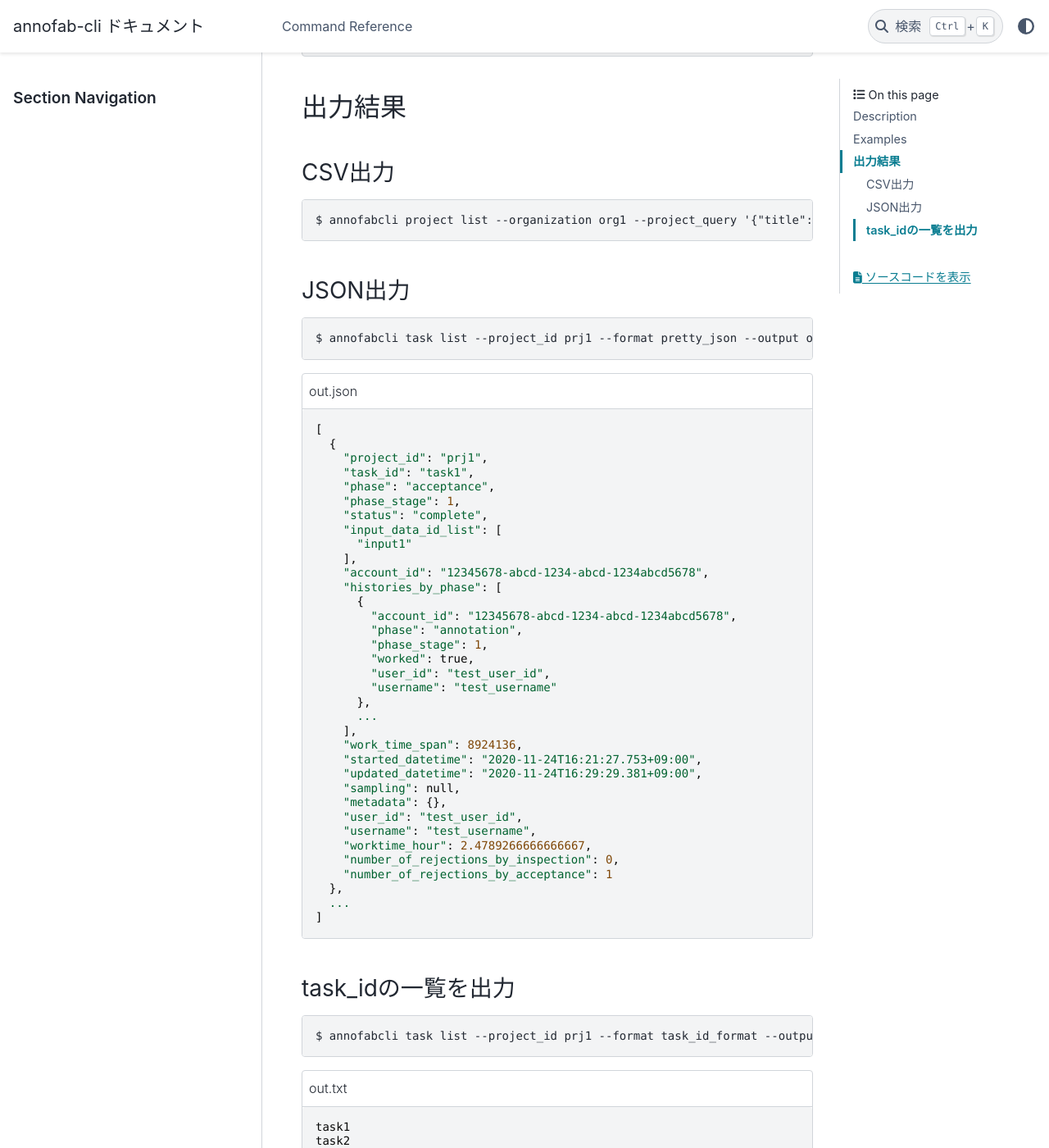
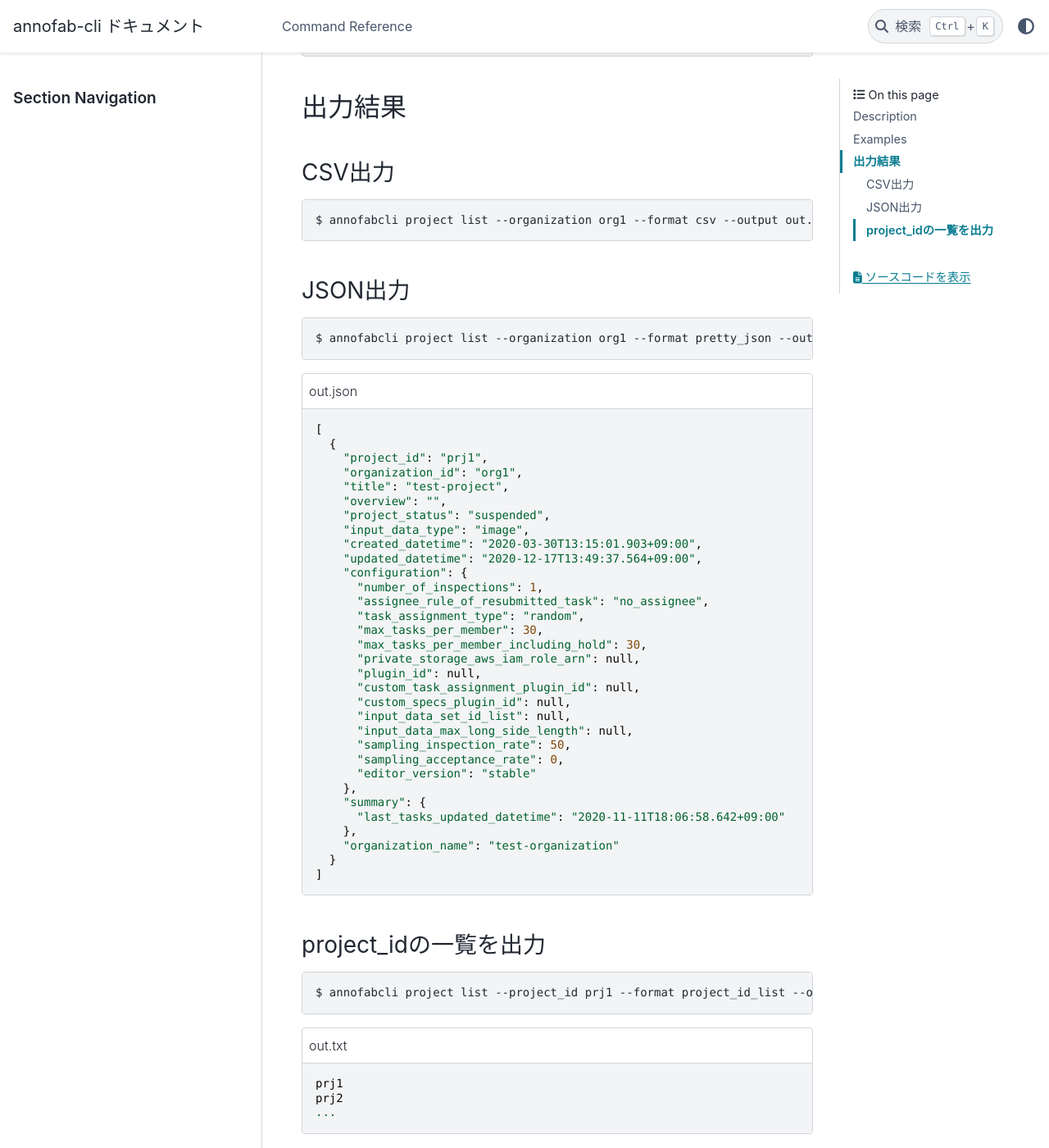
Before and after one commit to kurusugawa-computer/annofab-cli, a Sphinx documentation site: the page built from docs/command_reference/project/list.rst, in a window 1280 px wide and 1400 px high, scrolled down 1808 px. Shown: the whole window at 82% size. Built offline with Sphinx 7.4.7 and the PyData theme 0.15.4, drawn with Linux system fonts in a browser that asks for light colours; pages that are not in the unit, such as notebooks, are missing from menus.

Commit message:
update documentation

```diff
--- a/docs/command_reference/project/list.rst
+++ b/docs/command_reference/project/list.rst
@@ -91,7 +91,7 @@ CSV出力
 
 .. code-block::
 
-    $ annofabcli project list --organization org1 --project_query '{"title":"test"}'
+    $ annofabcli project list --organization org1 --format csv --output out.json
 
 
 JSON出力
@@ -99,7 +99,7 @@ JSON出力
 
 .. code-block::
 
-    $ annofabcli task list --project_id prj1 --format pretty_json --output out.json
+    $ annofabcli project list --organization org1 --format pretty_json --output out.json
 
 
 
@@ -109,51 +109,50 @@ JSON出力
     [
       {
         "project_id": "prj1",
-        "task_id": "task1",
-        "phase": "acceptance",
-        "phase_stage": 1,
-        "status": "complete",
-        "input_data_id_list": [
-          "input1"
-        ],
-        "account_id": "12345678-abcd-1234-abcd-1234abcd5678",
-        "histories_by_phase": [
-          {
-            "account_id": "12345678-abcd-1234-abcd-1234abcd5678",
-            "phase": "annotation",
-            "phase_stage": 1,
-            "worked": true,
-            "user_id": "test_user_id",
-            "username": "test_username"
-          },
-          ...
-        ],
-        "work_time_span": 8924136,
-        "started_datetime": "2020-11-24T16:21:27.753+09:00",
-        "updated_datetime": "2020-11-24T16:29:29.381+09:00",
-        "sampling": null,
-        "metadata": {},
-        "user_id": "test_user_id",
-        "username": "test_username",
-        "worktime_hour": 2.4789266666666667,
-        "number_of_rejections_by_inspection": 0,
-        "number_of_rejections_by_acceptance": 1
-      },
-      ...
+        "organization_id": "org1",
+        "title": "test-project",
+        "overview": "",
+        "project_status": "suspended",
+        "input_data_type": "image",
+        "created_datetime": "2020-03-30T13:15:01.903+09:00",
+        "updated_datetime": "2020-12-17T13:49:37.564+09:00",
+        "configuration": {
+          "number_of_inspections": 1,
+          "assignee_rule_of_resubmitted_task": "no_assignee",
+          "task_assignment_type": "random",
+          "max_tasks_per_member": 30,
+          "max_tasks_per_member_including_hold": 30,
+          "private_storage_aws_iam_role_arn": null,
+          "plugin_id": null,
+          "custom_task_assignment_plugin_id": null,
+          "custom_specs_plugin_id": null,
+          "input_data_set_id_list": null,
+          "input_data_max_long_side_length": null,
+          "sampling_inspection_rate": 50,
+          "sampling_acceptance_rate": 0,
+          "editor_version": "stable"
+        },
+        "summary": {
+          "last_tasks_updated_datetime": "2020-11-11T18:06:58.642+09:00"
+        },
+        "organization_name": "test-organization"
+      }
     ]
 
 
-task_idの一覧を出力
+
+
+project_idの一覧を出力
 ----------------------------------------------
 
 .. code-block::
 
-    $ annofabcli task list --project_id prj1 --format task_id_format --output task_id.txt
+    $ annofabcli project list --project_id prj1 --format project_id_list --output out.txt
 
 
 .. code-block::
     :caption: out.txt
 
-    task1
-    task2
+    prj1
+    prj2
     ...
--- a/docs/command_reference/task/list.rst
+++ b/docs/command_reference/task/list.rst
@@ -146,7 +146,7 @@ task_idの一覧を出力
 
 .. code-block::
 
-    $ annofabcli task list --project_id prj1 --format task_id_format --output task_id.txt
+    $ annofabcli task list --project_id prj1 --format task_id_format --output out.txt
 
 
 .. code-block::
```
Also changed, not shown: 1 other file.
